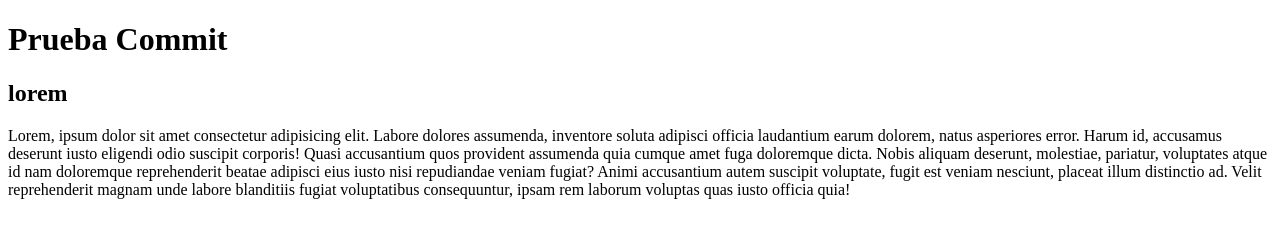
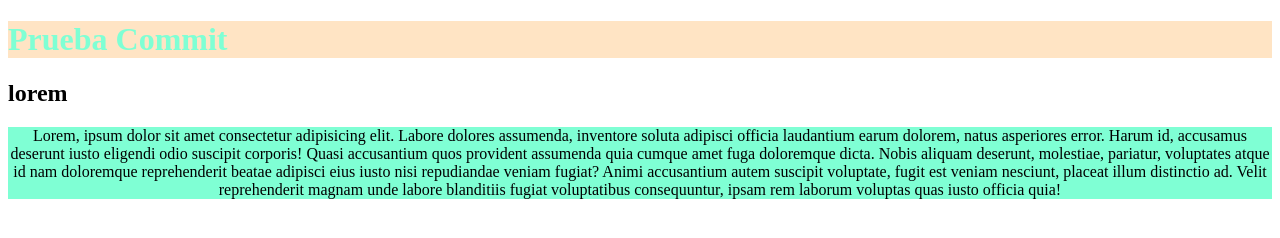
Before and after one commit to Juankavarela/prueba02, a plain HTML site: page index.html in a window 1280 px wide. Drawn offline with Linux system fonts and the light colour scheme.

Commit message:
CSS_Commit

```diff
--- a/index.html
+++ b/index.html
@@ -4,6 +4,7 @@
     <meta charset="UTF-8">
     <meta name="viewport" content="width=device-width, initial-scale=1.0">
     <title>Prueba commit</title>
+    <link rel="stylesheet" href="/style.css">
 </head>
 <body>
     <h1>Prueba Commit</h1>
--- /dev/null
+++ b/style.css
@@ -0,0 +1,9 @@
+h1{
+    color: aquamarine;
+    background-color: bisque;
+}
+
+p{
+    text-align: center;
+    background-color: aquamarine;
+}
```
